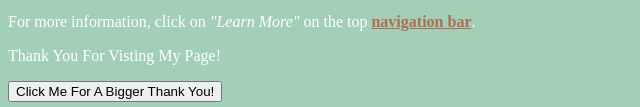
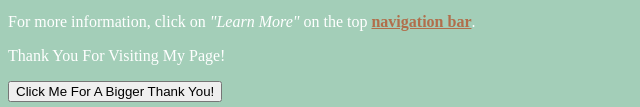
Before and after one commit to minimontey/HTML2, a plain HTML site: page index.html in a window 1280 px wide. Shown: the part 2223-2330 px from the top of the page, 0-640 px from the left. Drawn offline with Linux system fonts and the light colour scheme.

Commit message:
index and learnmore
spelling error updated

```diff
--- a/index.html
+++ b/index.html
@@ -126,7 +126,7 @@
 	<p> For more information, click on <em>"Learn More"</em> on the top <a href="#navibar" style="color: #B16E4B"><b>navigation bar</b></a>.
 	</p>
 
-	<p id="message">Thank You For Visting My Page!</p>
+	<p id="message">Thank You For Visiting My Page!</p>
 
 	<script>
 	function myFunction() {
```
Also changed, not shown: learnmore.html (+1 -1 lines).
